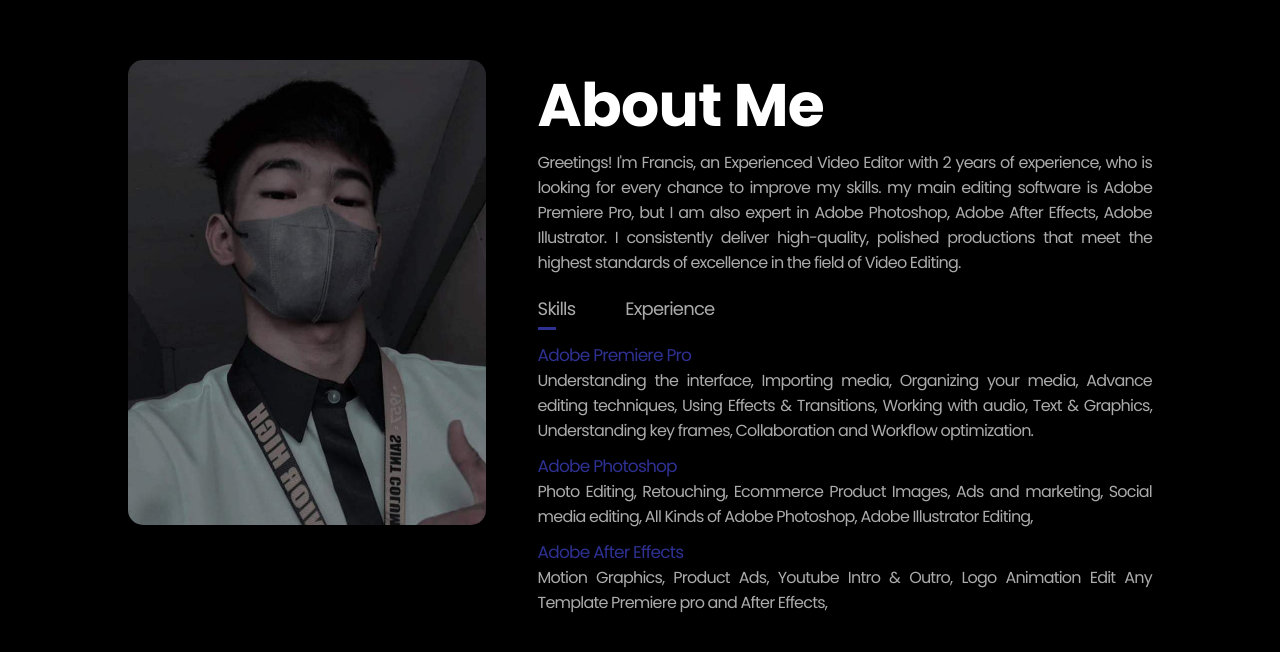
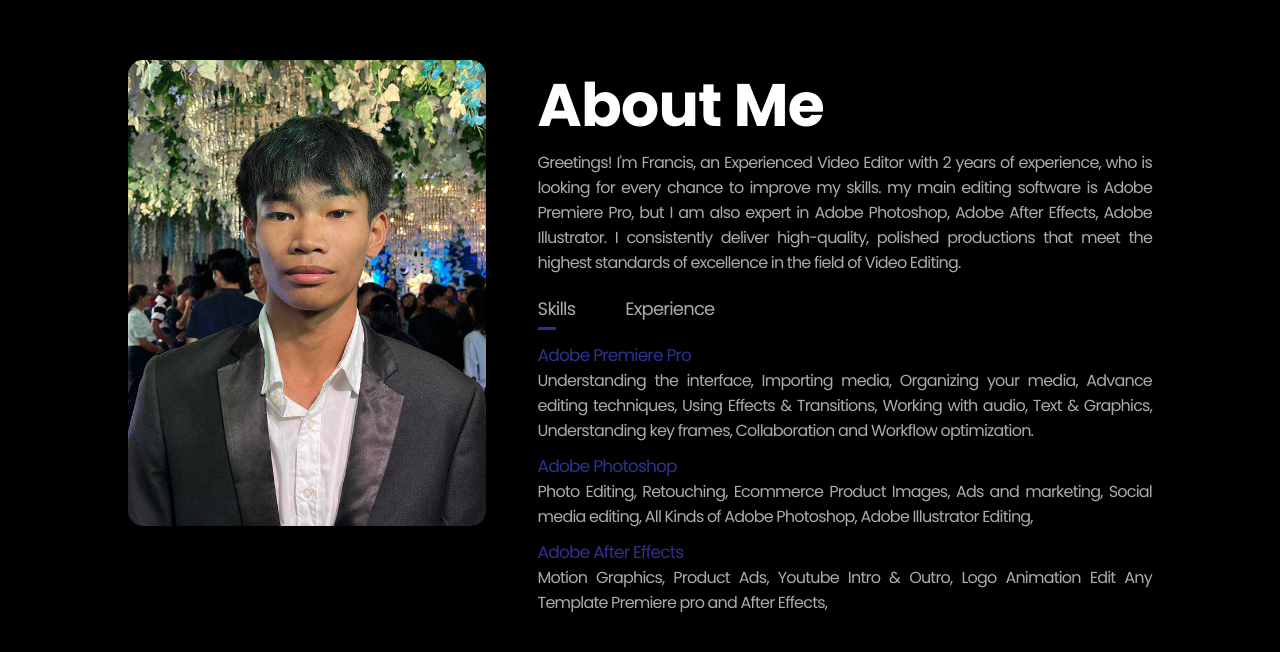
Before and after one commit to Franciss3/Francis-Portfolio, a plain HTML site: page index.html in a window 1280 px wide. Shown: the part 830-1482 px from the top of the page. Drawn offline with Linux system fonts and the light colour scheme.

Commit message:
index.html

```diff
--- a/index.html
+++ b/index.html
@@ -44,7 +44,7 @@
          <div class="container">
                  <div class="row">
                         <div class="about-col-1">
-                                <img src="Images/IMG-F1.png">
+                                <img src="Images/NWANGV.png">
                             </div>
 
 
```
Also changed, not shown: Images/Img F.jpg (deleted), Images/NWANGV.png (added).
